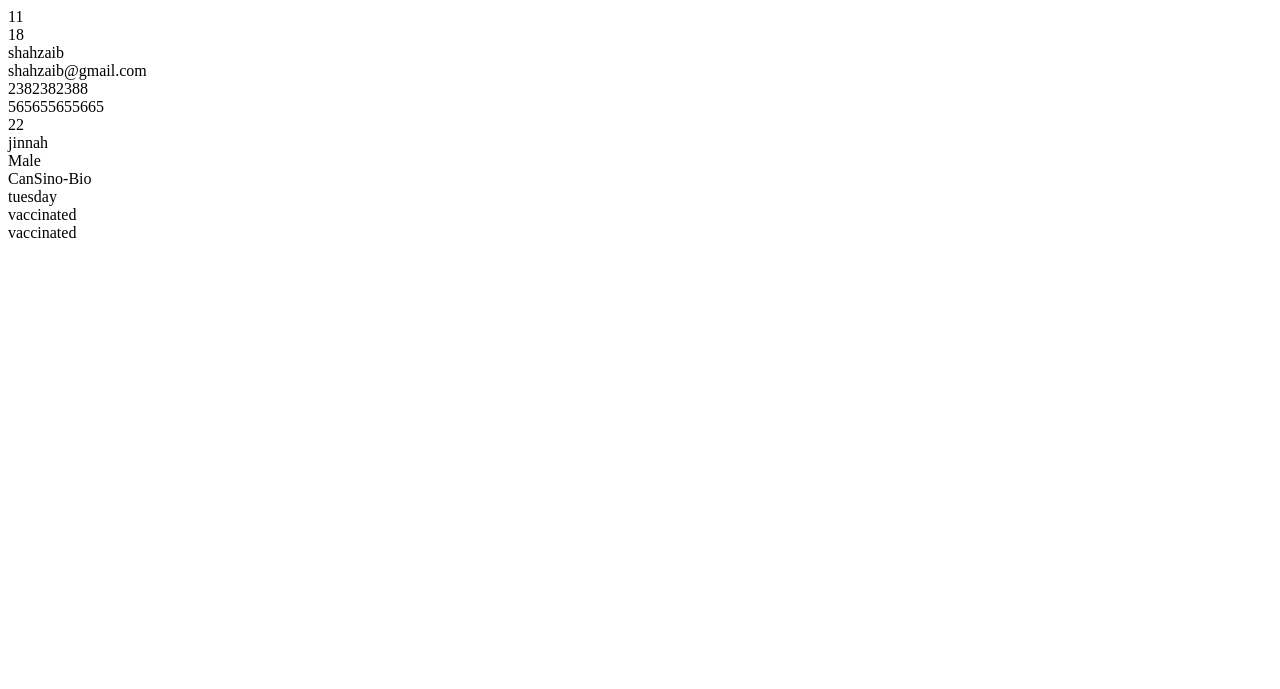
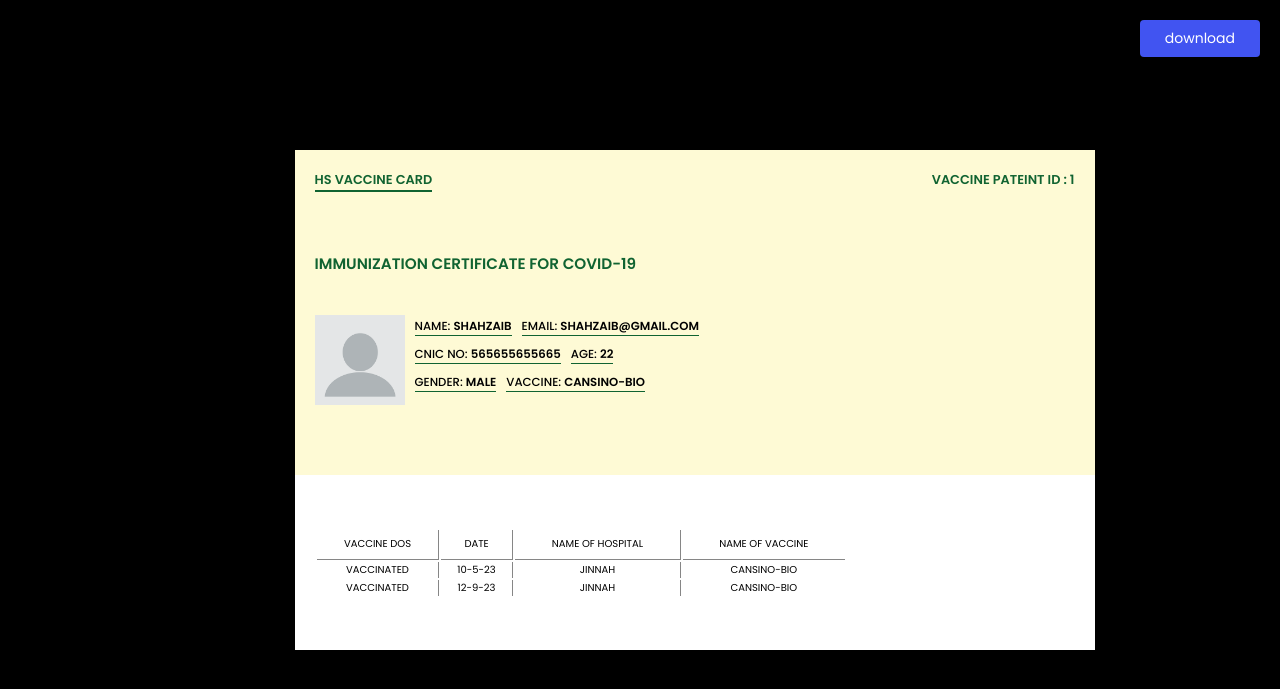
Before and after one commit to sheraz-saqib/E-project-23, a PHP site: page /download_user_card.php?download_user_card_id=1 in a window 1280 px wide. Shown: the top 689 px of the page. Run offline with PHP 8.4, Linux system fonts and the light colour scheme; a user stored in the database is signed in; data comes from the database, SQL or seed files in the repository; both versions use the stored data as it was after the commit; some libraries are stand-ins or nearby versions.

Commit message:
e project

```diff
--- a/download_user_card.php
+++ b/download_user_card.php
@@ -35,3 +35,123 @@ echo $fetch_approved_pateint_status_data['pateint_dos_2']."<br>";
 
 
 ?>
+
+<!DOCTYPE html>
+<html lang="en">
+<head>
+    <meta charset="UTF-8">
+    <meta name="viewport" content="width=device-width, initial-scale=1.0">
+    <title>pateint repot</title>
+    <link rel="stylesheet" href="./repot_card/style.css">
+    <link rel="stylesheet" href="https://cdnjs.cloudflare.com/ajax/libs/font-awesome/6.4.0/css/all.min.css">
+    <script src="node_modules/jspdf/dist/jspdf.umd.js"></script>
+<script src="node_modules/html2canvas/dist/html2canvas.min.js"></script>
+</head>
+<body>
+    <nav class="report_nav">
+        <div class="download_btn">
+            <button onclick="htmlToPdf()">download</button>
+        </div>
+    </nav>
+<div class="report_container " id="dowload_pdf">
+    <div class="report_top_section">
+<div class="repot_top_head">
+    <div class="head_left"><h3>HS Vaccine Card</h3></div>
+    <div class="head_right"><h3>Vaccine Pateint id : <?=$fetch_approved_pateint_status_data['pateint_id']?></h3></div>
+</div>
+<div class="mid_repot_content">
+    <div class="repot_top_head">
+        <div class="head_left"><h3>immunization certificate for covid-19</h3></div>
+    </div>
+    <div class="pateint_img_and_detail">
+        <div class="pat_img"></div>
+        <div class="pateint_detail">
+           <div class="detail_row">
+          <div class="detailleft">  <h3>name: <span> <?=$fetch_approved_pateint_status_data['patient_name']?></span></h3></div>
+          <div class="detaillright">  <h3>Email: <span> <?=$fetch_approved_pateint_status_data['patient_email']?></span></h3></div>
+           </div>
+           <div class="detail_row">
+            <div class="detailleft">  <h3>cnic no: <span> <?=$fetch_approved_pateint_status_data['patient_cnic']?></span></h3></div>
+            <div class="detaillright">  <h3>age: <span> <?=$fetch_approved_pateint_status_data['patient_age']?></span></h3></div>
+             </div>
+             <div class="detail_row">
+                <div class="detailleft">  <h3>gender: <span> <?=$fetch_approved_pateint_status_data['patient_gender']?></span></h3></div>
+                <div class="detaillright">  <h3>Vaccine: <span> <?=$fetch_approved_pateint_status_data['patient_vacc']?></span></h3></div>
+                 </div>
+        </div>
+    </div>
+</div>
+    </div>
+    <!-- ////// -->
+    <div class="report_bottom_section">
+        <table class="repot_table" >
+<thead >
+    <tr>
+        <td class="repot_bb repot_br">vaccine dos</td>
+        <td class="repot_bb repot_br">date</td>
+        <td class="repot_bb repot_br">name of hospital</td>
+        <td class="repot_bb">name of vaccine</td>
+    </tr>
+</thead>
+<tbody>
+    <?php
+
+    // while($fetch_approved_pateint_status_data){
+        // if($pateint_repotrData['pateint_dos_1'] == 'vaccinated'){
+            echo '<tr>
+            <td class=" repot_br">'.$fetch_approved_pateint_status_data['pateint_dos_1'].'</td>
+            <td class=" repot_br">'.$fetch_approved_pateint_status_data['pateint_dos_1_date'].'</td>
+            <td class=" repot_br">'.$fetch_approved_pateint_status_data['patient_select_hos'].'</td>
+            <td >'.$fetch_approved_pateint_status_data['patient_vacc'].'</td>
+        </tr>';
+        // }
+        if($fetch_approved_pateint_status_data['pateint_dos_2'] == "vaccinated"){
+            echo '<tr>
+            <td class=" repot_br">'.$fetch_approved_pateint_status_data['pateint_dos_2'].'</td>
+            <td class=" repot_br">'.$fetch_approved_pateint_status_data['pateint_dos_2_date'].'</td>
+            <td class=" repot_br">'.$fetch_approved_pateint_status_data['patient_select_hos'].'</td>
+            <td >'.$fetch_approved_pateint_status_data['patient_vacc'].'</td>
+        </tr>';
+        }
+
+    // }
+
+
+
+
+    ?>
+
+
+</tbody>
+        </table>
+    </div>
+</div>
+
+
+</body>
+<!-- <script src="app.js"></script> -->
+
+<script>
+            window.jsPDF = window.jspdf.jsPDF;
+
+            const htmlToPdf = ()=>{
+              let doc = new jsPDF();
+              let file = document.querySelector('#dowload_pdf');
+
+
+              doc.html(file,{
+                callback:function(doc){
+                  doc.save('document-html.pdf')
+                },
+                margin:[5,0,5,0],
+                autoPaging:'text',
+                x:0,
+                y:0,
+                width:160,
+                windowWidth:675
+              })
+            }
+
+
+          </script>
+</html>
--- /dev/null
+++ b/repot_card/style.css
@@ -0,0 +1,144 @@
+@import url('https://fonts.googleapis.com/css2?family=Poppins:wght@400;500;600&display=swap');
+
+*{
+    padding: 0;
+    margin: 0;
+    list-style: none;
+    box-sizing: border-box;
+    font-family: 'Poppins', sans-serif;
+}
+:root{
+    --primary_color: #106331;
+    --border_table_color: #868686;
+}
+html{
+    font-size: 62.5%;
+}
+body{
+    display: flex;
+    justify-content: center;
+    align-items: center;
+    min-height: 100vh;
+    background-color: black;
+    position: relative;
+
+}
+.report_container{
+    width: 80rem;
+    height: 50rem;
+    border-radius: 1rem;
+    text-transform: uppercase;
+color:var(--primary_color);
+}
+.report_top_section{
+    width: inherit;
+    height: 65%;
+    background-color:#FEFAD5;
+}
+.report_bottom_section{
+    width: inherit;
+    height: 35%;
+    background-color:#ffffff;
+}
+.repot_top_head{
+    display: flex;
+    justify-content: space-between;
+    padding: 2rem;
+    font-size: 1.1rem;
+}
+.head_left h3{
+border-bottom: .2rem solid var(--primary_color);
+}
+.mid_repot_content{
+margin-top: 2rem;
+padding: 2rem;
+}
+.pateint_img_and_detail{
+display: flex;
+align-items: center;
+
+}
+.mid_repot_content .repot_top_head {
+    padding: 0;
+    font-size: 1.3rem;
+}
+.mid_repot_content .repot_top_head  h3{
+    border-bottom:   none;
+}
+.pateint_img_and_detail .pat_img{
+    margin-top: 4rem;
+    background-image: url(./img/blank-profile-picture-973460_640.webp);
+    width: 9rem;
+    height: 9rem;
+    background-position: center;
+    background-repeat: no-repeat;
+    background-size: cover;
+}
+.pateint_detail{
+    margin-left: 1rem;
+    margin-top: -1rem;
+    margin-top: 2rem;
+}
+.pateint_detail h3{
+    border-bottom: .1rem solid var(--primary_color);
+    font-weight: 500;
+    color: #000;
+}
+.detail_row{
+    display: flex;
+    margin-top: 1rem;
+}
+.detail_row span{
+    font-weight: 600;
+}
+.detaillright{
+    margin-left: 1rem;
+}
+.report_bottom_section{
+display: flex;
+justify-content: flex-start;
+align-items: center;
+padding: 2rem;
+}
+.repot_table{
+    width: 70%;
+}
+.repot_table thead,tbody{
+    height: 3rem;
+    text-align: center;
+    font-size: 1rem;
+
+}
+.repot_bt{
+    border-top: 1px solid var(--border_table_color);
+}
+.repot_bb{
+    border-bottom: 1px solid var(--border_table_color);
+}
+.repot_bl{
+    border-left: 1px solid var(--border_table_color);
+}
+.repot_br{
+    border-right: 1px solid var(--border_table_color);
+}
+.report_nav{
+    display: flex;
+    justify-content: flex-end;
+    align-items: center;
+    position: absolute;
+    right: 2rem;
+    top: 2rem;
+}
+.report_nav button{
+    margin-left: 25px;
+  background: #4154f1;
+  color: #fff;
+  border-radius: 4px;
+  padding: 8px 25px;
+  white-space: nowrap;
+  transition: 0.3s;
+  font-size: 14px;
+  display: inline-block;
+  border: none;
+  cursor: pointer;
+}
```
Also changed, not shown: covidhospital.sql (+6 -4 lines), repot_card/img/blank-profile-picture-973460_640.webp (added).
